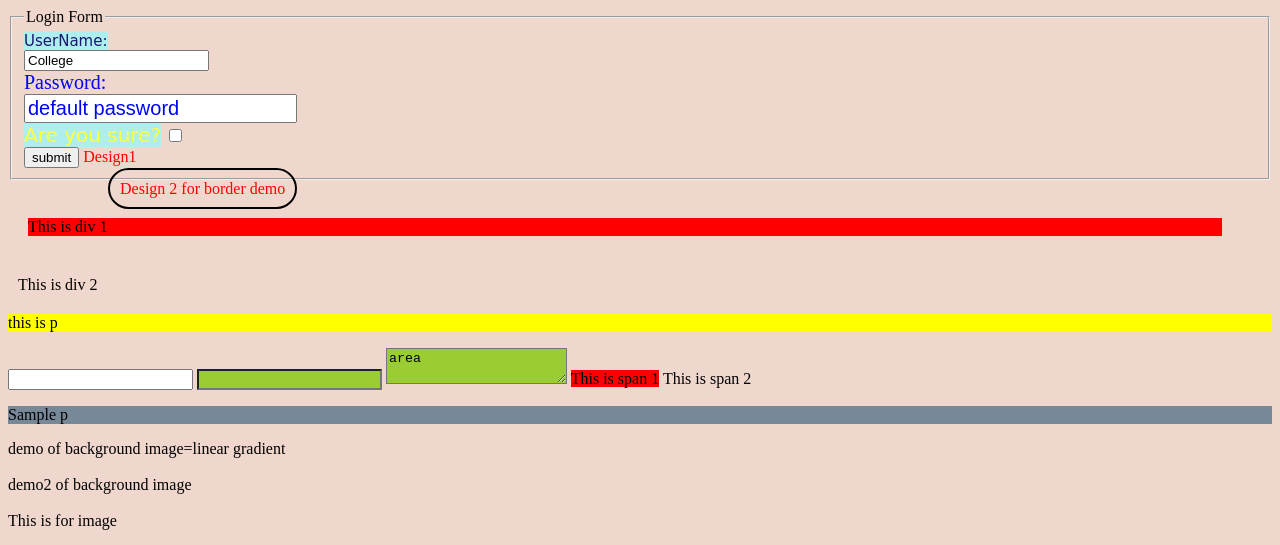
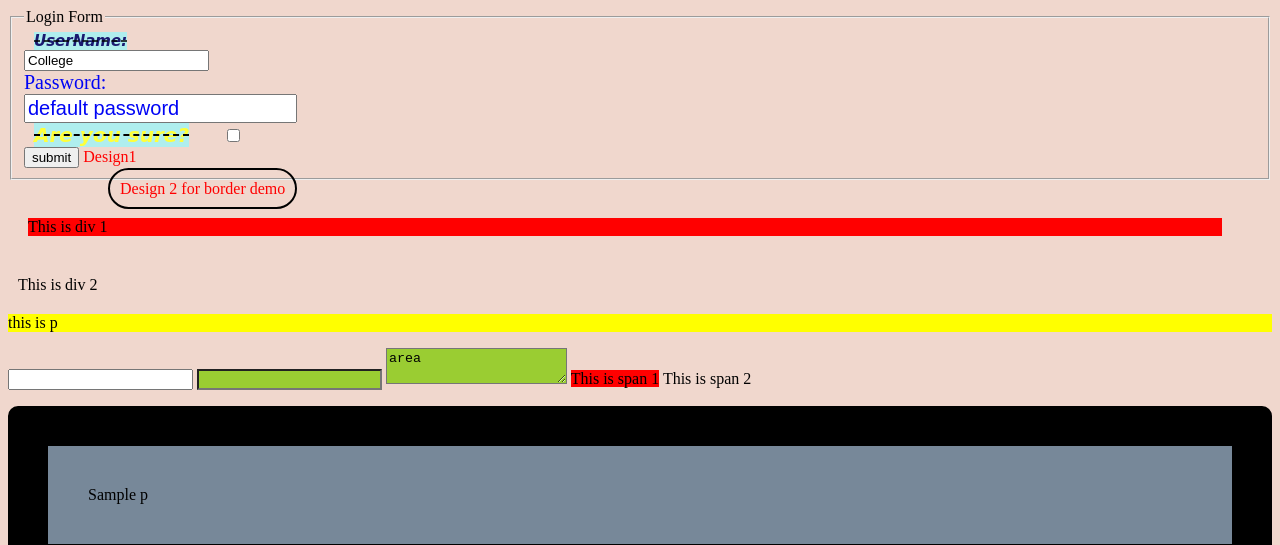
Before and after one commit to Mamtesh-Baghel/HTML-Projects, a plain HTML site: page cssbasics.html in a window 1280 px wide. Shown: the top 545 px of the page. Drawn offline with Linux system fonts and the light colour scheme.

Commit message:
Backtracking R. side

```diff
--- a/ext.css
+++ b/ext.css
@@ -14,8 +14,45 @@ label{
     background-color: paleturquoise;
     font-family: cursive;
     font-size: 15px;
+    font-weight: 800;
+    font-style: italic;
+    text-decoration-line:  line-through;
+    text-decoration-color: black;
+    text-decoration-style: dashed;
+    margin: 40px 30px 20px 10px;
 }
 
 .fontType{
     font-size: 20px;
 }
+
+.ptag{
+    border:black;
+    border-style: solid;
+    border-width: 40px;
+    border-radius: 10px;
+    padding-left: 40px;
+    padding-top: 40px;
+    padding-bottom: 40px;
+    padding-right: 40px;
+}
+.name{
+    border: black solid;
+    height: 300px;
+    /* background-color: aqua; */
+    /* background-image: linear-gradient(black rgb(236, 75, 236)); */
+    background-image: linear-gradient(360deg, purple, #f7c3f7);
+
+}
+.name1{
+    border: black solid;
+    height: 300px;
+    background-image: url("w30.jpg");
+
+}
+.image1{
+    background-image: url("w30.jpg");
+    height: 400px;
+    width: 50%;
+    background-size: cover;
+}
```
